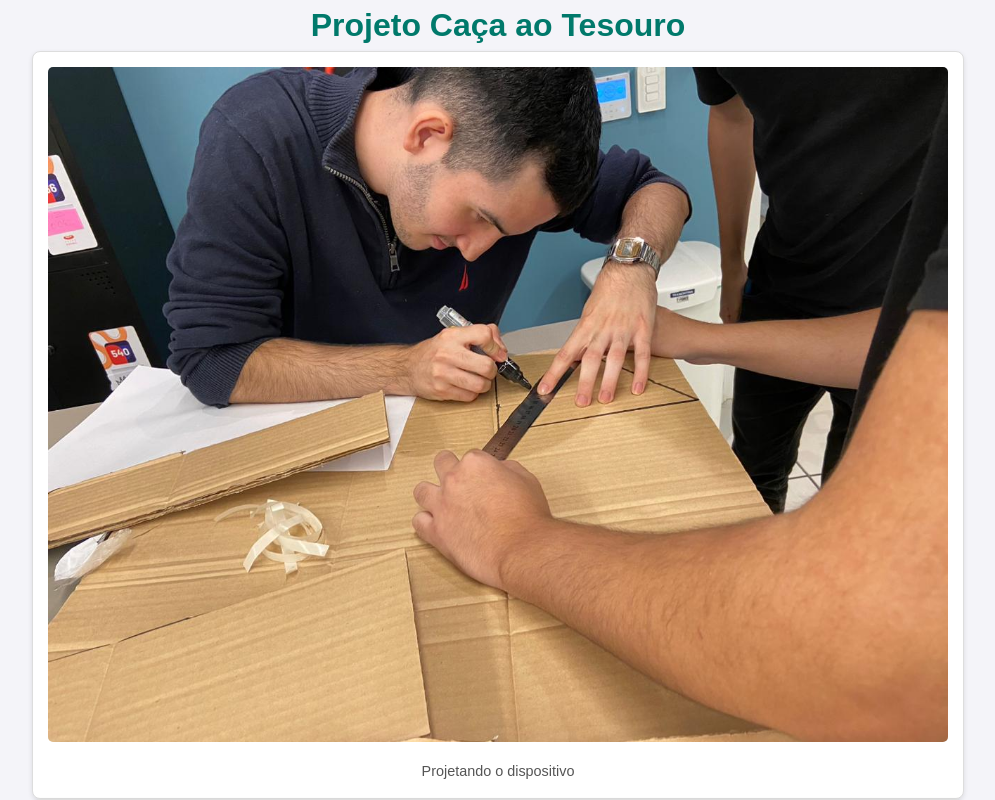
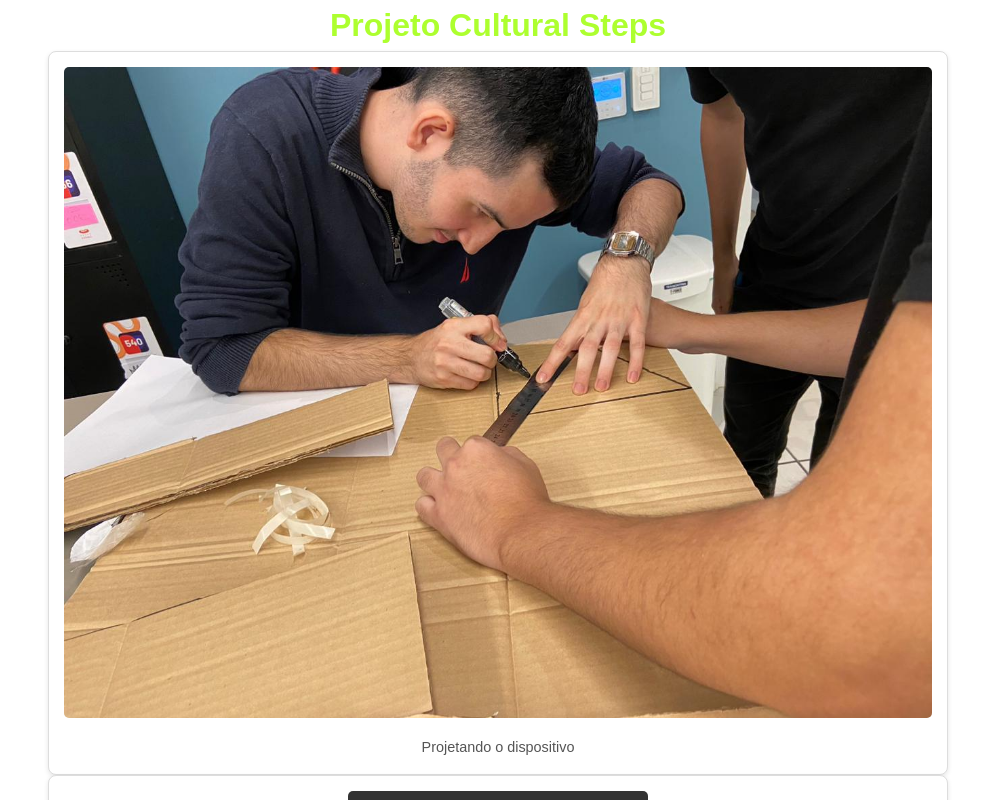
Before and after one commit to gabrielvictalino/curriculo, a plain HTML site: page arduino.html in a window 1280 px wide. Shown: the top 800 px of the page, without its empty margins (142-1137 px from the left). Drawn offline with Linux system fonts and the light colour scheme; grey boxes are pictures that could not be loaded.

Commit message:
criei um arquivo.css para a pagina Arduino e outros bugfixes

```diff
--- a/arduino.html
+++ b/arduino.html
@@ -3,48 +3,12 @@
 <head>
     <meta charset="UTF-8">
     <meta name="viewport" content="width=device-width, initial-scale=1.0">
-    <title>Projeto Caça ao Tesouro</title>
-    <style>
-        body {
-            font-family: Arial, sans-serif;
-            line-height: 1.6;
-            margin: 0;
-            padding: 0;
-            background-color: #f4f4f9;
-            color: #333;
-        }
-        h1 {
-            text-align: center;
-            margin: 20px 0;
-            color: #00796b;
-        }
-        figure {
-            margin: 20px auto;
-            max-width: 600px;
-            text-align: center;
-            background: #fff;
-            border: 1px solid #ddd;
-            border-radius: 8px;
-            box-shadow: 0 2px 5px rgba(0, 0, 0, 0.1);
-            padding: 15px;
-        }
-        img, video {
-            max-width: 100%;
-            border-radius: 5px;
-            margin-bottom: 10px;
-        }
-        figcaption {
-            font-size: 0.9em;
-            color: #555;
-        }
-        body > * {
-            margin: 0 auto;
-            max-width: 900px;
-        }
-    </style>
+    <title>Projeto Cultural Steps</title>
+    <link rel="stylesheet" href="src/css/reset.css">
+    <link rel="stylesheet" href="src/css/arduino.css">
 </head>
 <body>
-    <h1>Projeto Caça ao Tesouro</h1>
+    <h1>Projeto Cultural Steps</h1>
     <figure>
         <img src="src/design/arduino.jpeg" alt="Imagem de Gabriel">
         <figcaption>Projetando o dispositivo</figcaption>
--- /dev/null
+++ b/src/css/arduino.css
@@ -0,0 +1,36 @@
+body {
+    font-family: Arial, sans-serif;
+    line-height: 1.6;
+    margin: 0;
+    padding: 0;
+    background-color: white;
+    color: #333;
+}
+h1 {
+    text-align: center;
+    margin: 20px 0;
+    color: greenyellow;
+}
+figure {
+    margin: 20px auto;
+    max-width: 600px;
+    text-align: center;
+    background: white;
+    border: 1px solid #ddd;
+    border-radius: 8px;
+    box-shadow: 0 2px 5px rgba(0, 0, 0, 0.1);
+    padding: 15px;
+}
+img, video {
+    max-width: 100%;
+    border-radius: 5px;
+    margin-bottom: 10px;
+}
+figcaption {
+    font-size: 0.9em;
+    color: #555;
+}
+body > * {
+    margin: 0 auto;
+    max-width: 900px;
+}
```
Also changed, not shown: index.html (+4 -3 lines), src/js/script.js (deleted, +0 -9 lines), src/images/eu.jpeg (deleted).
